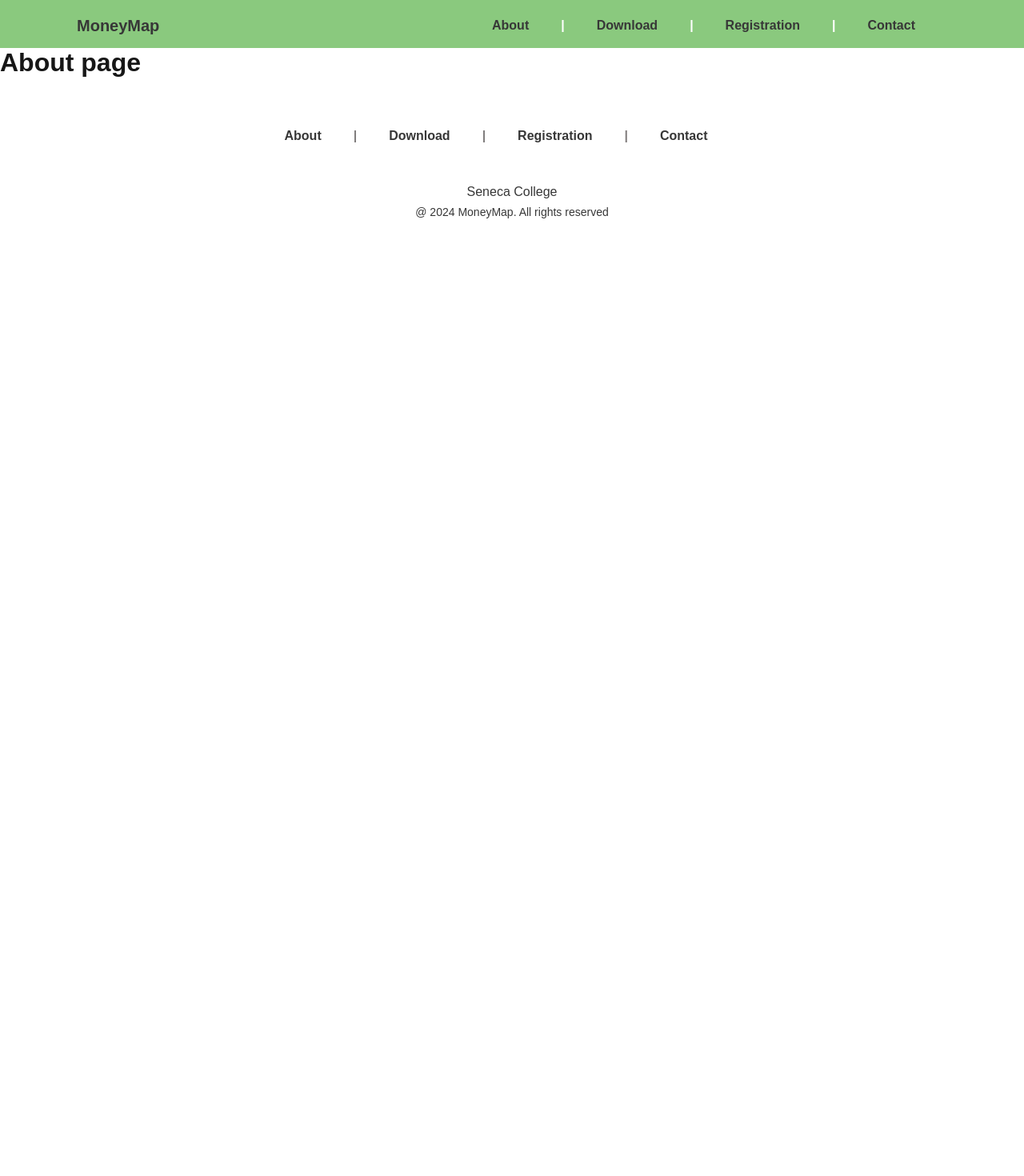
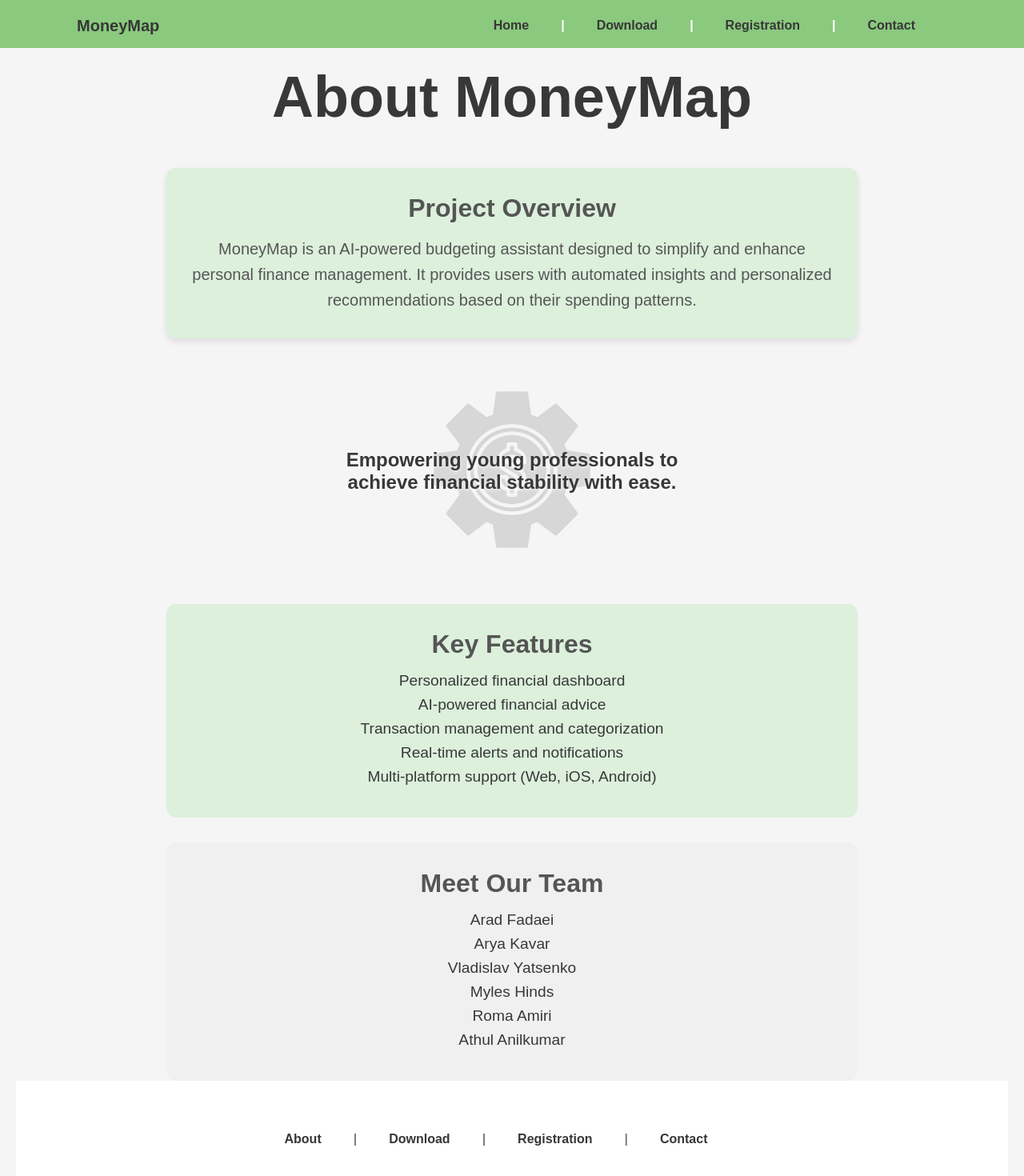
Before and after one commit to PRJ666Group1/Website, a Next.js app: page /about in a window 1280 px wide. Shown: the top 1470 px of the page at 80% size. Before the commit the page ends 800 px from the top, so only its background shows below. Built offline with nearby package versions, Linux system fonts and the light colour scheme.

Commit message:
about page updated

```diff
--- a/src/app/about/about.module.css
+++ b/src/app/about/about.module.css
@@ -0,0 +1,119 @@
+/* Root container */
+.page {
+
+    display: grid;
+    grid-template-rows: auto 1fr auto;
+    min-height: 100vh;
+    padding: 20px;
+    background-color: rgba(245, 245, 245, 1); /* Light background */
+    font-family: Arial, sans-serif;
+}
+
+/* Main container */
+.main {
+    display: flex;
+    flex-direction: column;
+    align-items: center;
+    gap: 32px;
+    max-width: 1200px;
+    margin: 0 auto;
+    text-align: center;
+}
+
+/* Heading styles */
+.heading {
+    font-size: 4.5rem;
+    font-weight: bold;
+    color: #383838;
+    margin-bottom: 1rem;
+}
+
+.sectionHeading {
+    font-size: 2rem;
+    font-weight: bold;
+    color: #555;
+    margin-bottom: 1rem;
+}
+
+.subheading {
+    font-size: 1.25rem;
+    color: #555;
+    line-height: 1.6;
+    max-width: 800px;
+    margin: 0 auto;
+}
+
+/* Hero section */
+.hero {
+    background-color: rgba(220, 240, 220, 1); /* Soft green */
+    padding: 2rem;
+    border-radius: 12px;
+    box-shadow: 0 4px 8px rgba(0, 0, 0, 0.1);
+    width: 100%;
+}
+
+/* Image overlay */
+.imageOverlay {
+    position: relative;
+    text-align: center;
+    width: 100%;
+    margin: 2rem 0;
+}
+
+.lightImage {
+    width: 200px;
+    max-width: 900px;
+    opacity: 0.15; /* Lightened for text overlay */
+    border-radius: 8px;
+}
+
+.overlayText {
+    position: absolute;
+    top: 50%;
+    left: 50%;
+    transform: translate(-50%, -50%);
+    color: #383838;
+    font-size: 1.5rem;
+    font-weight: bold;
+    text-shadow: 0px 2px 5px rgba(255, 255, 255, 0.8);
+}
+
+/* Features section */
+.features {
+    background-color: rgba(220, 240, 220, 1); /* Soft green */
+    padding: 2rem;
+    border-radius: 12px;
+    width: 100%;
+}
+
+.featureList {
+    list-style: none;
+    padding: 0;
+    margin: 0;
+}
+
+.featureList li {
+    font-size: 1.2rem;
+    color: #383838;
+    margin-bottom: 0.5rem;
+}
+
+/* Team section */
+.team {
+    background-color: rgba(240, 240, 240, 1);
+    padding: 2rem;
+    border-radius: 12px;
+    width: 100%;
+}
+
+.teamList {
+    list-style: none;
+    padding: 0;
+    margin: 0;
+}
+
+.teamList li {
+    font-size: 1.2rem;
+    color: #383838;
+    margin-bottom: 0.5rem;
+}
--- a/src/app/about/page.js
+++ b/src/app/about/page.js
@@ -1,15 +1,66 @@
 import Header from '../../components/Header';
 import Footer from '../../components/Footer';
+import styles from './about.module.css';
 
 export default function About() {
     return (
         <div>
             <Header />
-            <main>
-                <h1>About page</h1>
+
+        <div className={styles.page}>
+
+            <main className={styles.main}>
+                <h1 className={styles.heading}>About MoneyMap</h1>
+
+                <section className={styles.hero}>
+                    <div className={styles.textContent}>
+                        <h2 className={styles.sectionHeading}>Project Overview</h2>
+                        <p className={styles.subheading}>
+                            MoneyMap is an AI-powered budgeting assistant designed to simplify and enhance personal finance
+                            management. It provides users with automated insights and personalized recommendations based on
+                            their spending patterns.
+                        </p>
+                    </div>
+                </section>
+
+                <div className={styles.imageOverlay}>
+                    <img
+                        src="/assets/dollar.svg"
+                        alt="Background"
+                        className={styles.lightImage}
+                    />
+                    <div className={styles.overlayText}>
+                        <p>
+                            Empowering young professionals to achieve financial stability with ease.
+                        </p>
+                    </div>
+                </div>
+
+                <section className={styles.features}>
+                    <h2 className={styles.sectionHeading}>Key Features</h2>
+                    <ul className={styles.featureList}>
+                        <li>Personalized financial dashboard</li>
+                        <li>AI-powered financial advice</li>
+                        <li>Transaction management and categorization</li>
+                        <li>Real-time alerts and notifications</li>
+                        <li>Multi-platform support (Web, iOS, Android)</li>
+                    </ul>
+                </section>
+
+                <section className={styles.team}>
+                    <h2 className={styles.sectionHeading}>Meet Our Team</h2>
+                    <ul className={styles.teamList}>
+                        <li>Arad Fadaei </li>
+                        <li>Arya Kavar</li>
+                        <li>Vladislav Yatsenko</li>
+                        <li>Myles Hinds</li>
+                        <li>Roma Amiri</li>
+                        <li>Athul Anilkumar</li>
+                    </ul>
+                </section>
             </main>
             <Footer />
         </div>
-
+    </div>
     );
 }
--- a/src/components/Header.js
+++ b/src/components/Header.js
@@ -1,8 +1,13 @@
-// src/components/Header.js
+"use client";
+
+
 import Link from 'next/link';
-import styles from './Header.module.css';  // Import the CSS Module
+import { usePathname } from 'next/navigation'; // Import usePathname
+import styles from './Header.module.css';
 
 const Header = () => {
+  const pathname = usePathname(); // Get the current route
+
   return (
     <header className={styles.header}>
       <div className={styles.container}>
@@ -12,23 +17,21 @@ const Header = () => {
 
         <nav className={styles.nav}>
           <ul className={styles.navList}>
-          {/**
-            <li>
-              <Link href="#packages" className={styles.link}>
-                Packages
-              </Link>
-            </li>
-            <li>
-              <Link href="#features" className={styles.link}>
-                Features
-              </Link>
-            </li>
-             */}
-            <li>
-              <Link href="/about" className={styles.link}>
-                About
-              </Link>
-            </li>
+            {/* Hide the "About" link if the current route is /about */}
+            {pathname !== '/about' && (
+              <li>
+                <Link href="/about" className={styles.link}>
+                  About
+                </Link>
+              </li>
+            )}
+            {pathname !== '/' && (
+              <li>
+                <Link href="/" className={styles.link}>
+                  Home
+                </Link>
+              </li>
+            )}
             <li>
               <Link href="/download" className={styles.link}>
                 Download
```
Also changed, not shown: package.json (+4 -3 lines), 1 other file (tests, documents, lock files or other folders).
